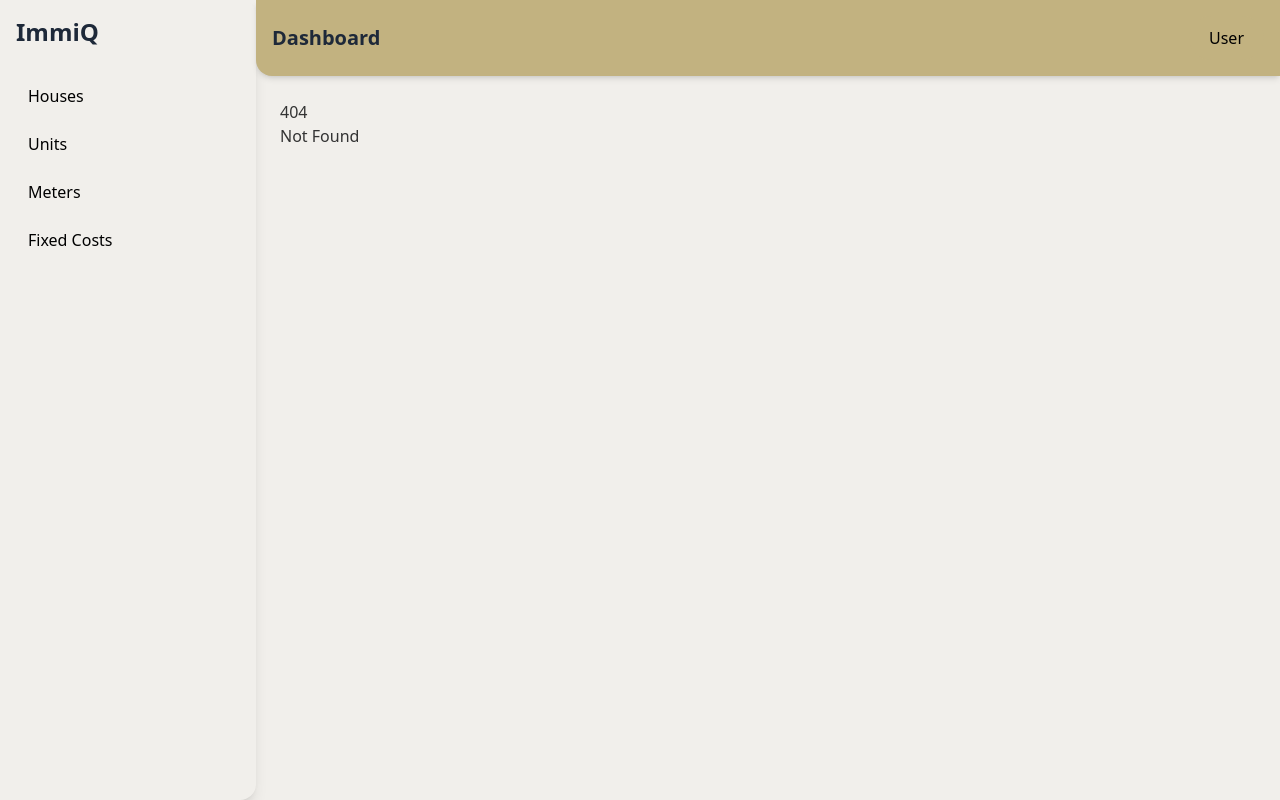
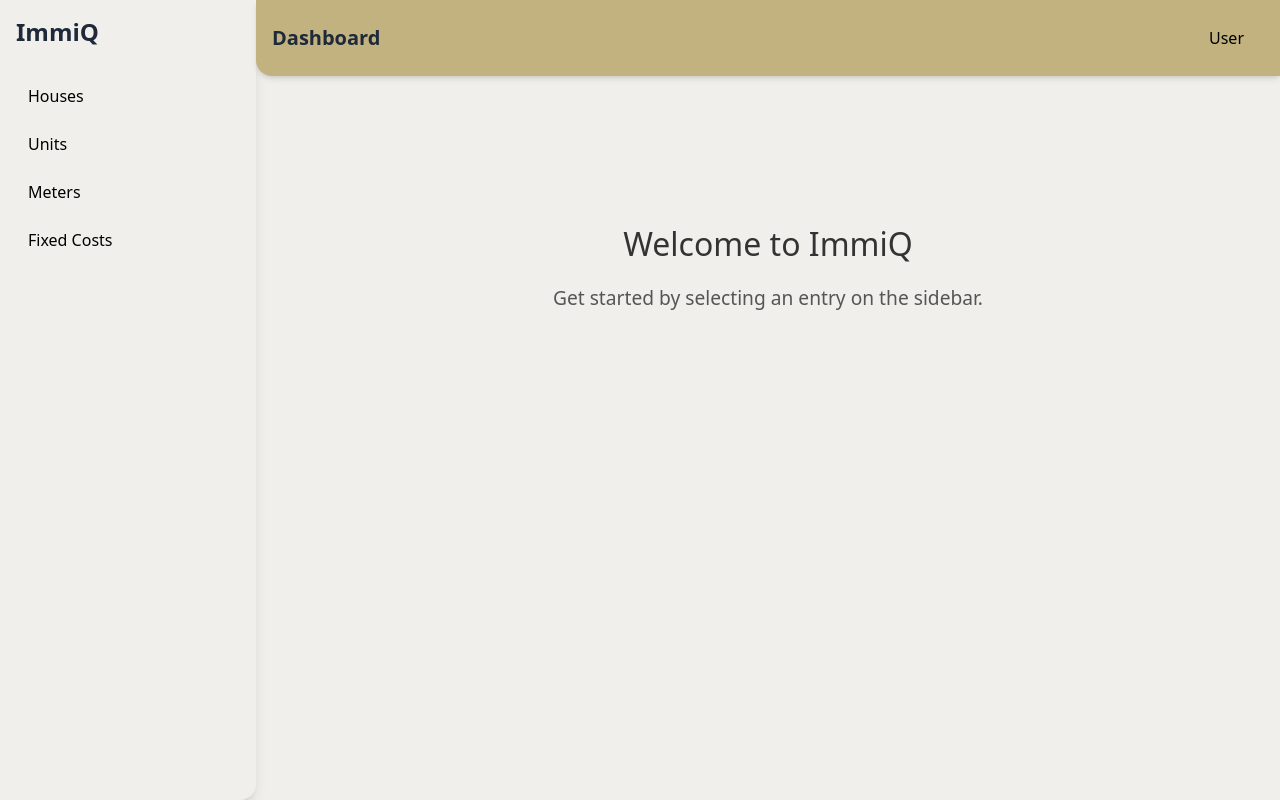
Before and after one commit to SuperLonci/ImmiQ, a SvelteKit app in the folder immiq/: page / in a window 1280 px wide. Before the commit this address had no page. Built offline with nearby package versions, Linux system fonts and the light colour scheme.

Commit message:
Add welcome page

```diff
--- /dev/null
+++ b/immiq/src/routes/+page.svelte
@@ -0,0 +1,29 @@
+<script lang="ts">
+</script>
+
+<style>
+    .container {
+        display: flex;
+        flex-direction: column;
+        align-items: center;
+        justify-content: flex-start; /* Align items to the top */
+        height: 100vh;
+        text-align: center;
+        padding-top: 15vh; /* Add some padding from the top */
+    }
+
+    .welcome {
+        font-size: 2rem;
+        margin-bottom: 1rem;
+    }
+
+    .get-started {
+        font-size: 1.2rem;
+        color: #555;
+    }
+</style>
+
+<div class="container">
+    <h1 class="welcome">Welcome to ImmiQ</h1>
+    <p class="get-started">Get started by selecting an entry on the sidebar.</p>
+</div>
```
